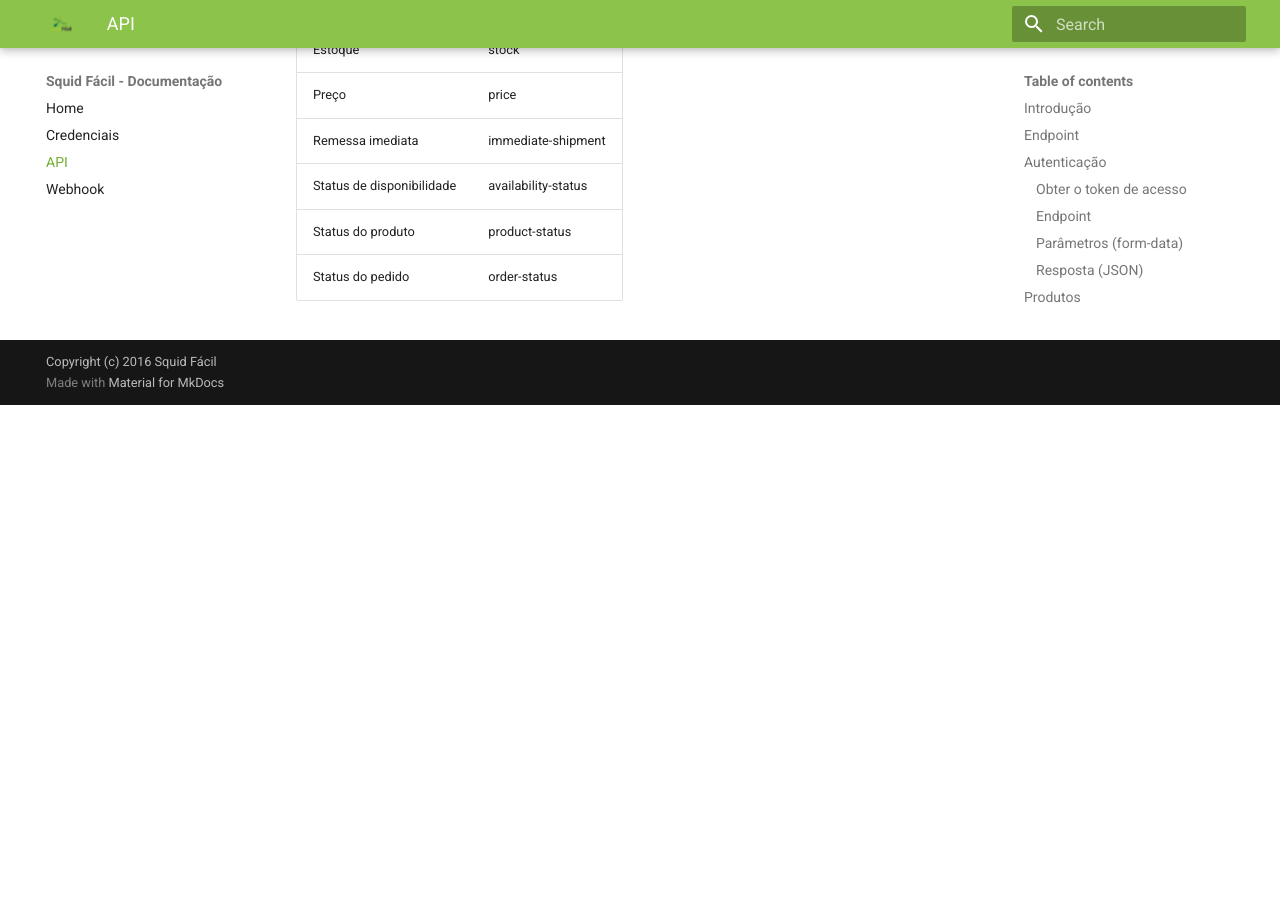
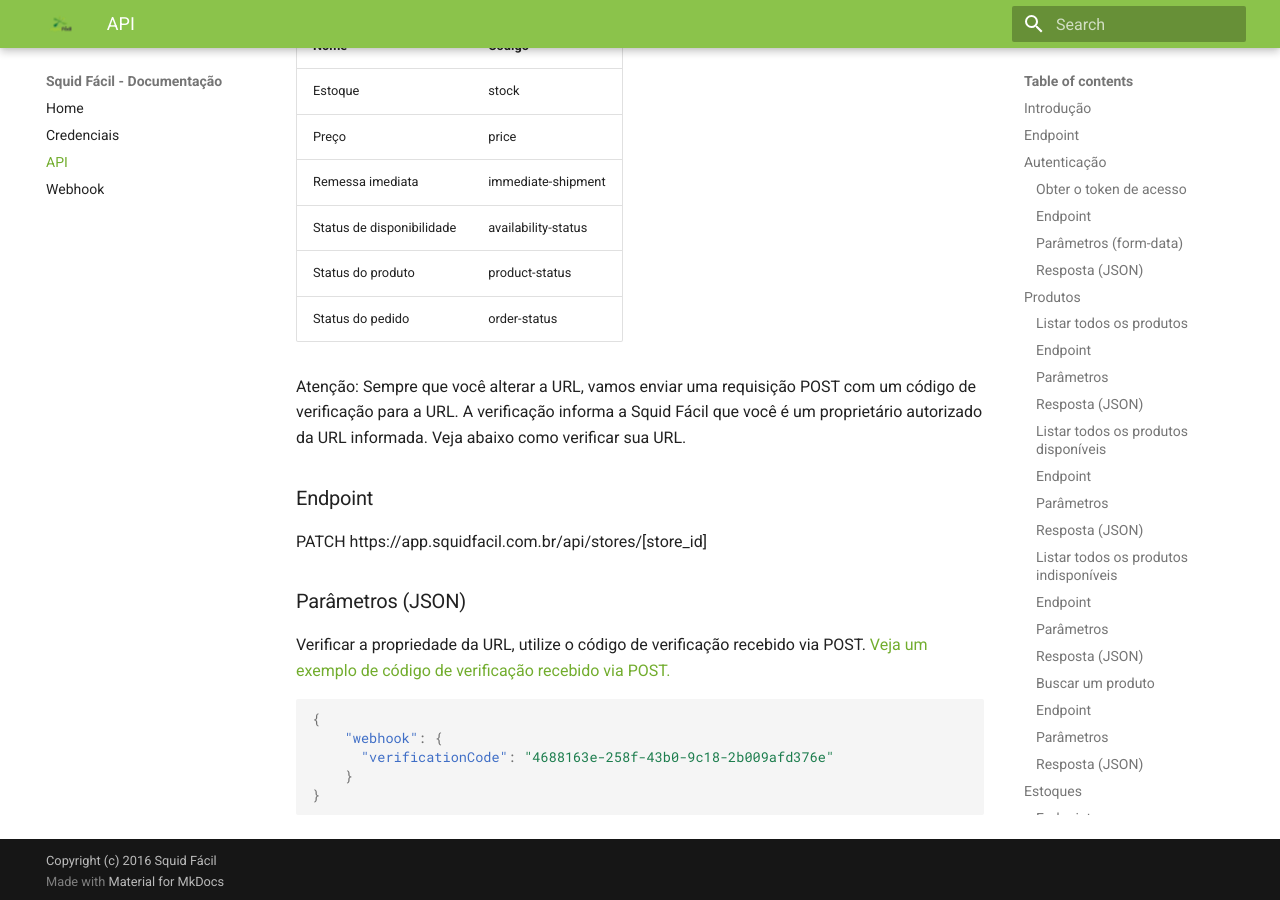
Before and after one commit to Jciel/docs, an MkDocs documentation site: the page built from docs/api.md, in a window 1280 px wide and 900 px high, scrolled down 26457 px. Built offline with MkDocs 1.6.1 and Material for MkDocs 9.7.7, drawn with Linux system fonts in a browser that asks for light colours; old or Windows-style settings are respelled for this version of MkDocs; before the commit the page ends 26862 px from its top, so only the background shows below that; some of the changed text lies outside the part shown.

Commit message:
Adicionado instruçoes para verificar a propriedade da URL

````diff
--- a/docs/api.md
+++ b/docs/api.md
@@ -1237,15 +1237,16 @@ GET https://app.squidfacil.com.br/api/stores
 }
 ```
 
-## Atualizar loja
+## Webhook
 
-No momento só é possível atualizar os dados do webhook.
+Neste endpoint é possível cadastrar, atualizar e verificar a propriedade da URL.
 
 ### Endpoint
 
 PATCH https://app.squidfacil.com.br/api/stores/[store_id]
 
 ### Parâmetros (JSON)
+Cadastrar ou atualizar
 
 ```json
 {
@@ -1271,3 +1272,22 @@ PATCH https://app.squidfacil.com.br/api/stores/[store_id]
 | Status de disponibilidade | availability-status |
 | Status do produto         | product-status      |
 | Status do pedido          | order-status        |
+
+Atenção: Sempre que você alterar a URL, vamos enviar uma requisição POST com um código de verificação para a URL. A verificação informa a Squid Fácil que você é um proprietário autorizado da URL informada.
+Veja abaixo como verificar sua URL.
+
+### Endpoint
+
+PATCH https://app.squidfacil.com.br/api/stores/[store_id]
+
+### Parâmetros (JSON)
+
+Verificar a propriedade da URL, utilize o código de verificação recebido via POST. [Veja um exemplo de código de verificação recebido via POST.](webhook.md#codigo-de-verificacao)
+
+```json
+{
+    "webhook": {
+      "verificationCode": "4688163e-258f-43b0-9c18-2b009afd376e"
+    }
+}
+```
````
Also changed, not shown: docs/webhook.md (+16 -0 lines).
